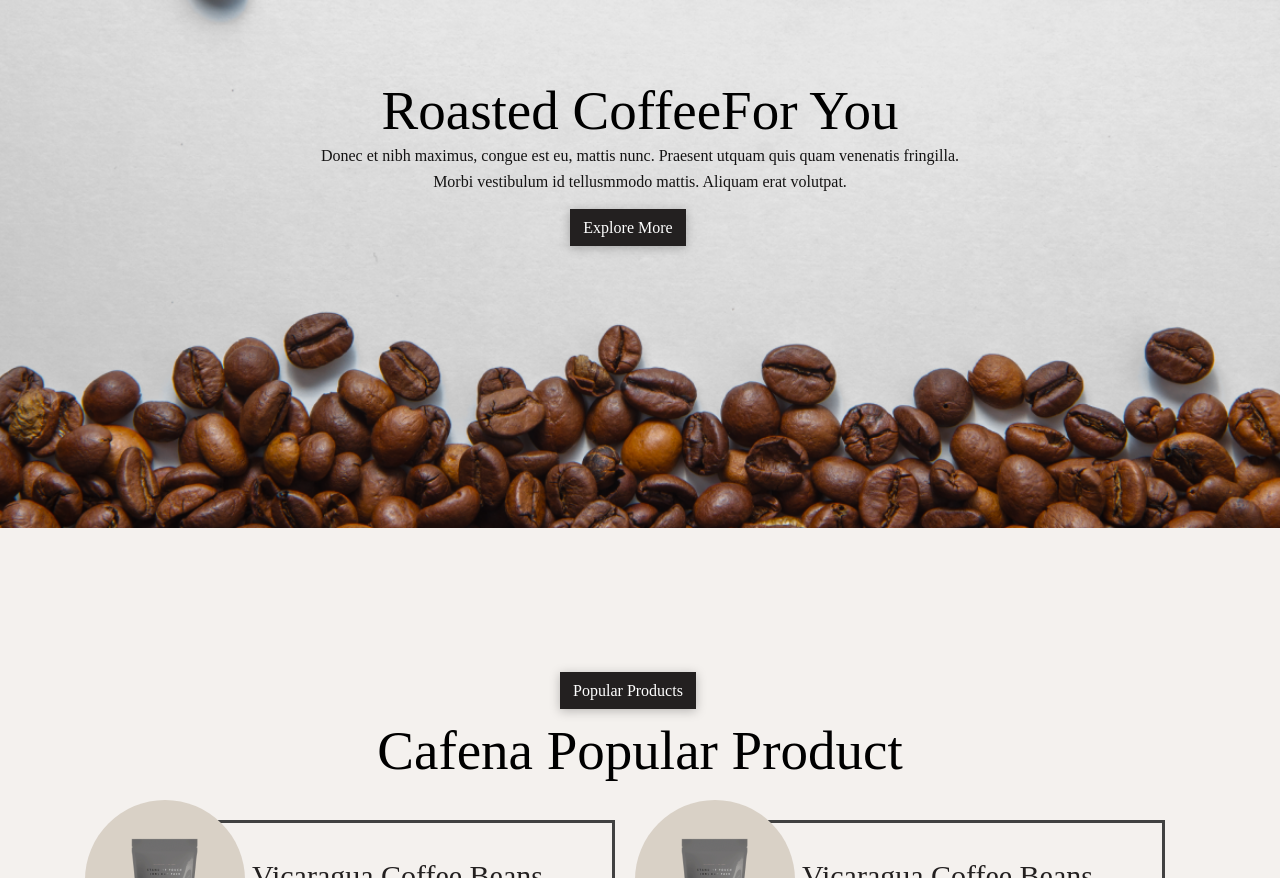
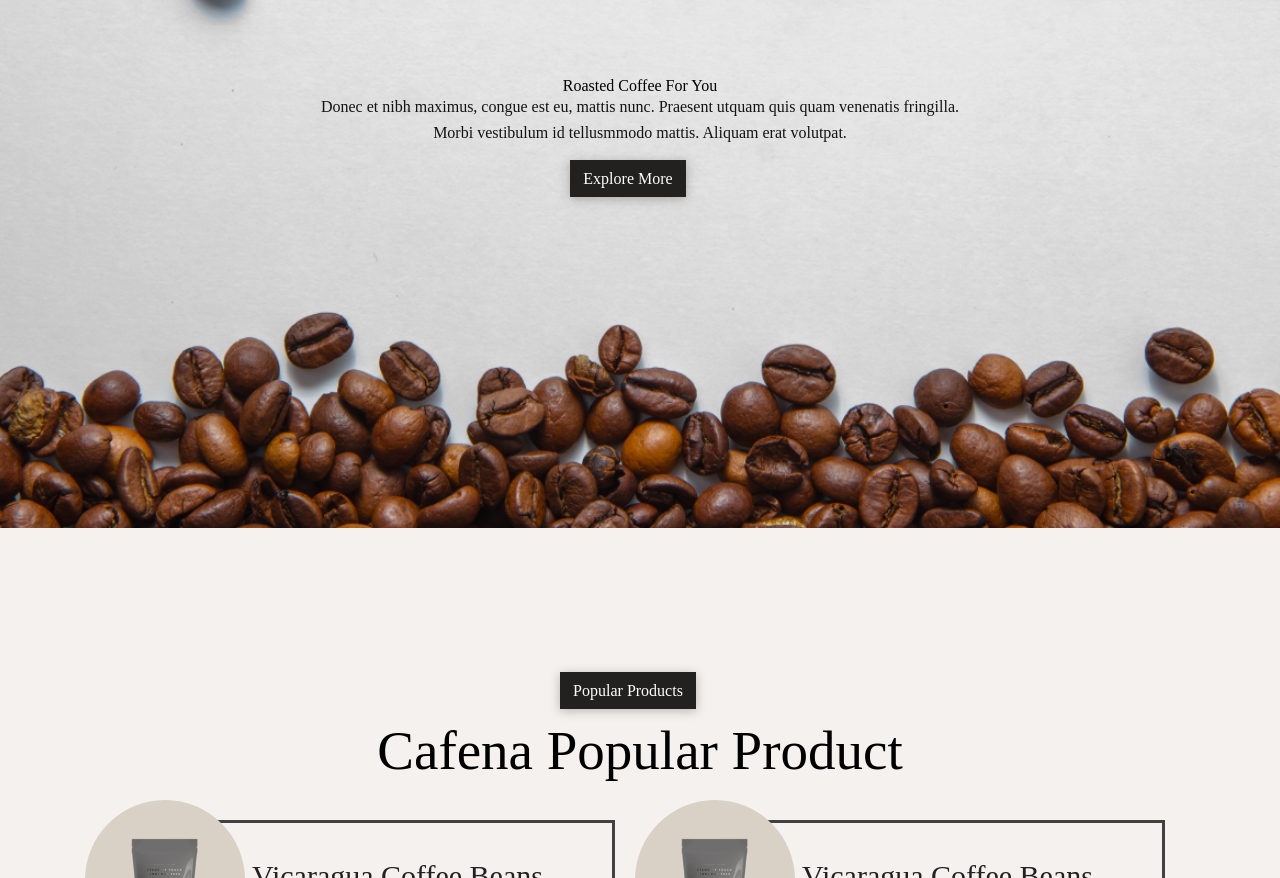
Before and after one commit to Dilanean/Caffe, a plain HTML site: page index.html in a window 1280 px wide. Shown: the part 1663-2541 px from the top of the page. Drawn offline with nearby package versions, Linux system fonts and the light colour scheme.

Commit message:
Update index.html

```diff
--- a/index.html
+++ b/index.html
@@ -164,7 +164,7 @@
 
     <section class="roasted">
       <div class="roasted__inner">
-        <h2 class="rosted__title">Roasted CoffeeFor You</h2>
+        <h2 class="roasted__title">Roasted Coffee For You</h2>
         <div class="roasted__text">
           Donec et nibh maximus, congue est eu, mattis nunc. Praesent utquam
           quis quam venenatis fringilla. Morbi vestibulum id tellusmmodo mattis.
```
